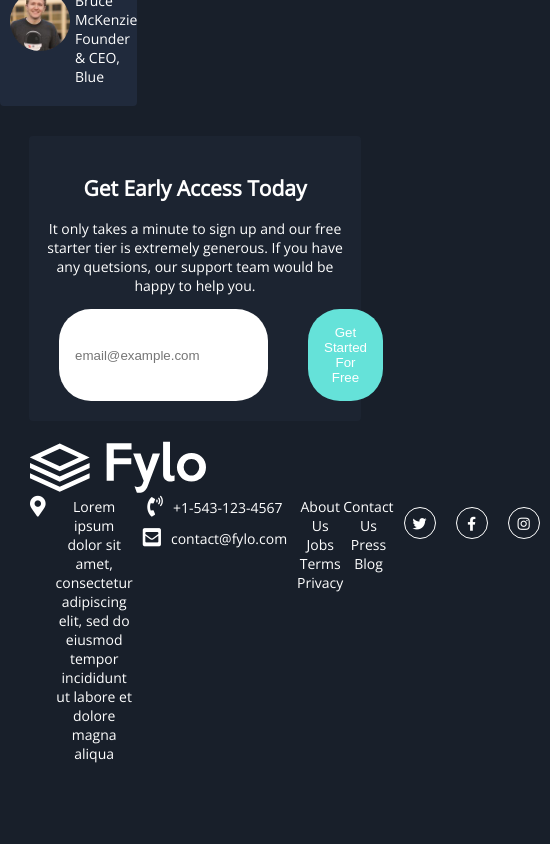
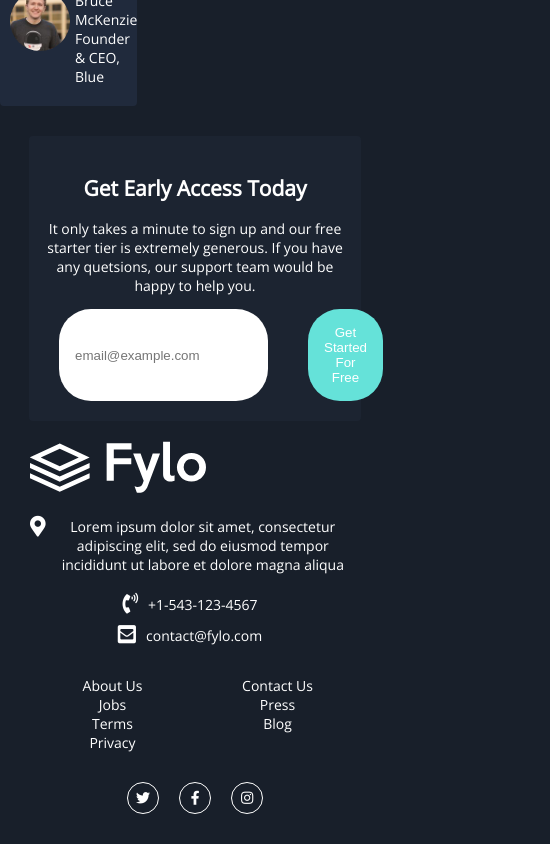
Before and after one commit to haeke/fylo-page, a React (Create React App) app in the folder client/: page / in a window 390 px wide. Shown: the part 2824-3668 px from the top of the page, 550 px wide, since content can reach past the window. Before the commit the page ends 3587 px from the top, so only its background shows below. Built offline with nearby package versions, Linux system fonts and the light colour scheme.

Commit message:
added a media query for the contactWrapper section of the footer such that the location, contact email links and logo section are block displayed and have 20px margin on top an bottom.

```diff
--- a/client/src/components/Footer/Footer.css
+++ b/client/src/components/Footer/Footer.css
@@ -84,3 +84,20 @@
 .footerText {
   margin: 0 10px 0 10px;
 }
+
+@media only screen and (max-width: 800px) {
+  .contactWrapper {
+    display: block;
+  }
+
+  .socialsContainer {
+    justify-content: center;
+  }
+
+  .contactContainer,
+  .phoneAndEmailContainer,
+  .linksContainer,
+  .socialsContainer {
+    margin: 20px 0;
+  }
+}
```
